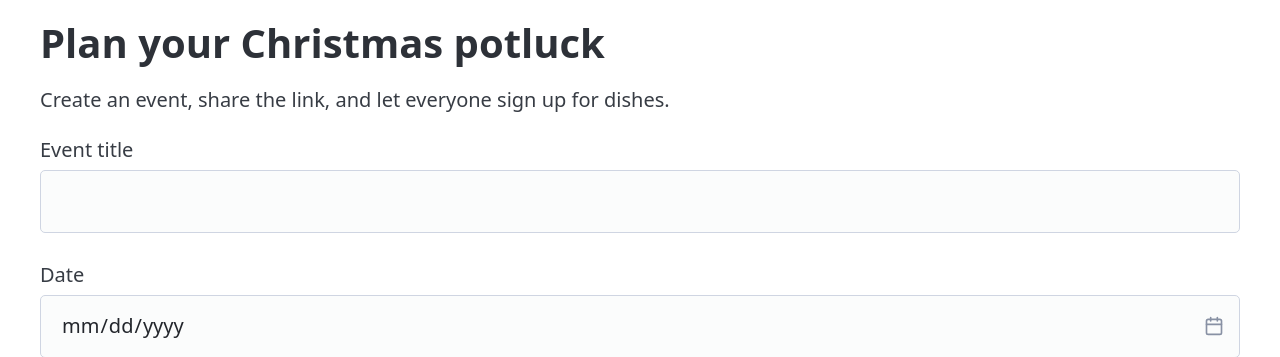
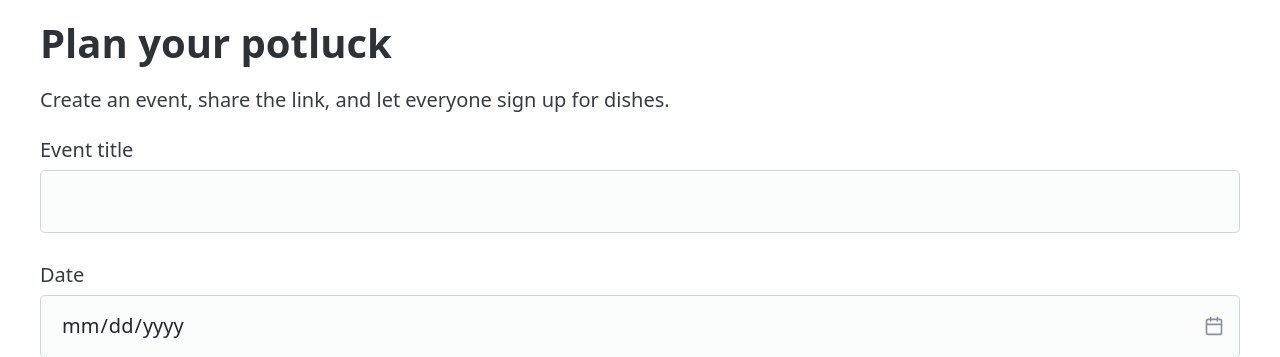
Before and after one commit to ae-consid/julknyt, a Flask app: page / in a window 1280 px wide. Shown: the part 110-467 px from the top of the page. Run offline with Flask 3, Linux system fonts and the light colour scheme; some libraries are stand-ins or nearby versions.

Commit message:
Remove Christmas wording from event creation heading
Co-Authored-By: Claude Sonnet 5.5 <noreply@anthropic.com>

```diff
--- a/app/templates/index.html
+++ b/app/templates/index.html
@@ -1,6 +1,6 @@
 {% extends "base.html" %}
 {% block content %}
-<h1>Plan your Christmas potluck</h1>
+<h1>Plan your potluck</h1>
 <p>Create an event, share the link, and let everyone sign up for dishes.</p>
 <form method="post">
   {{ form.hidden_tag() }}
```
